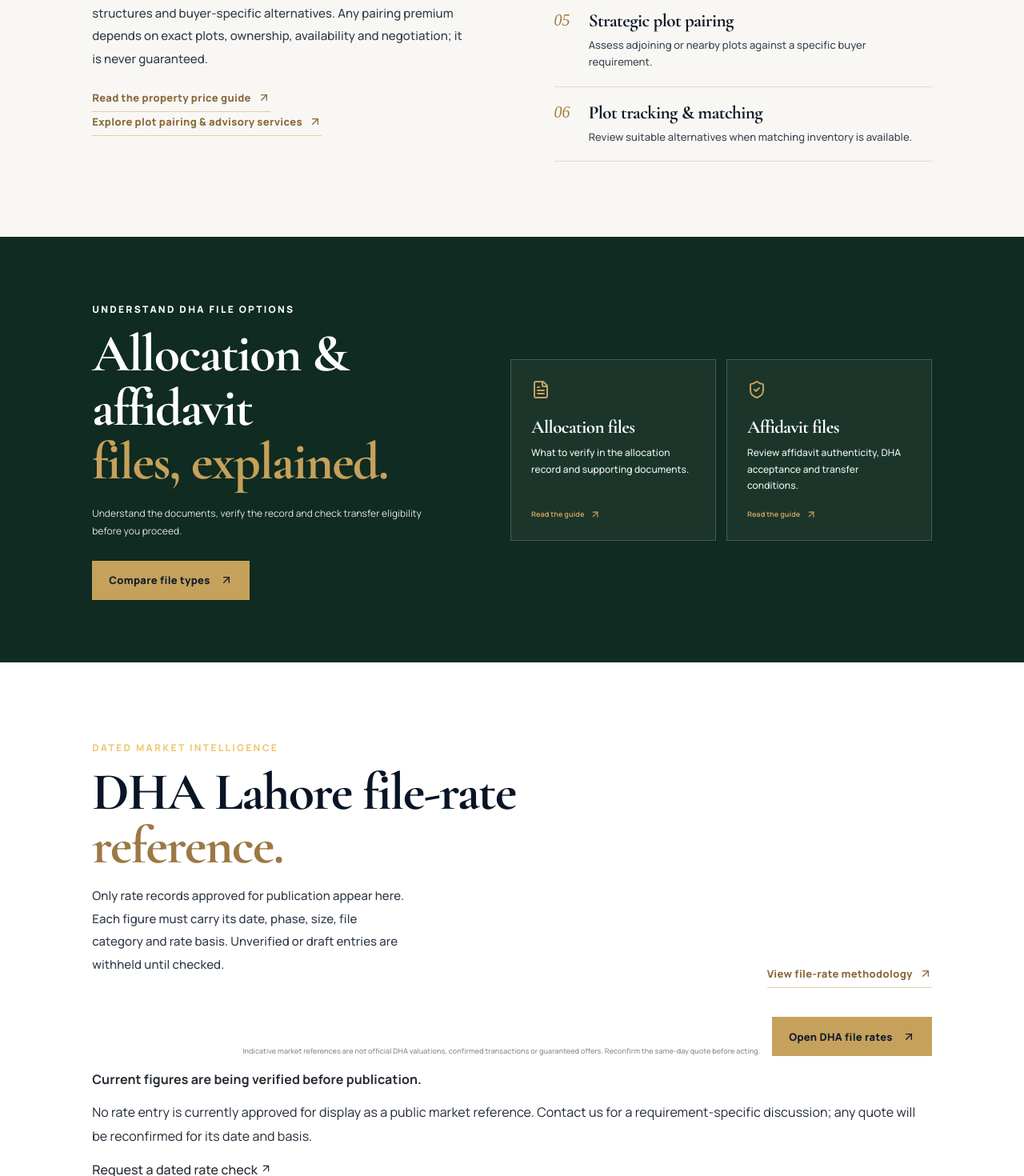
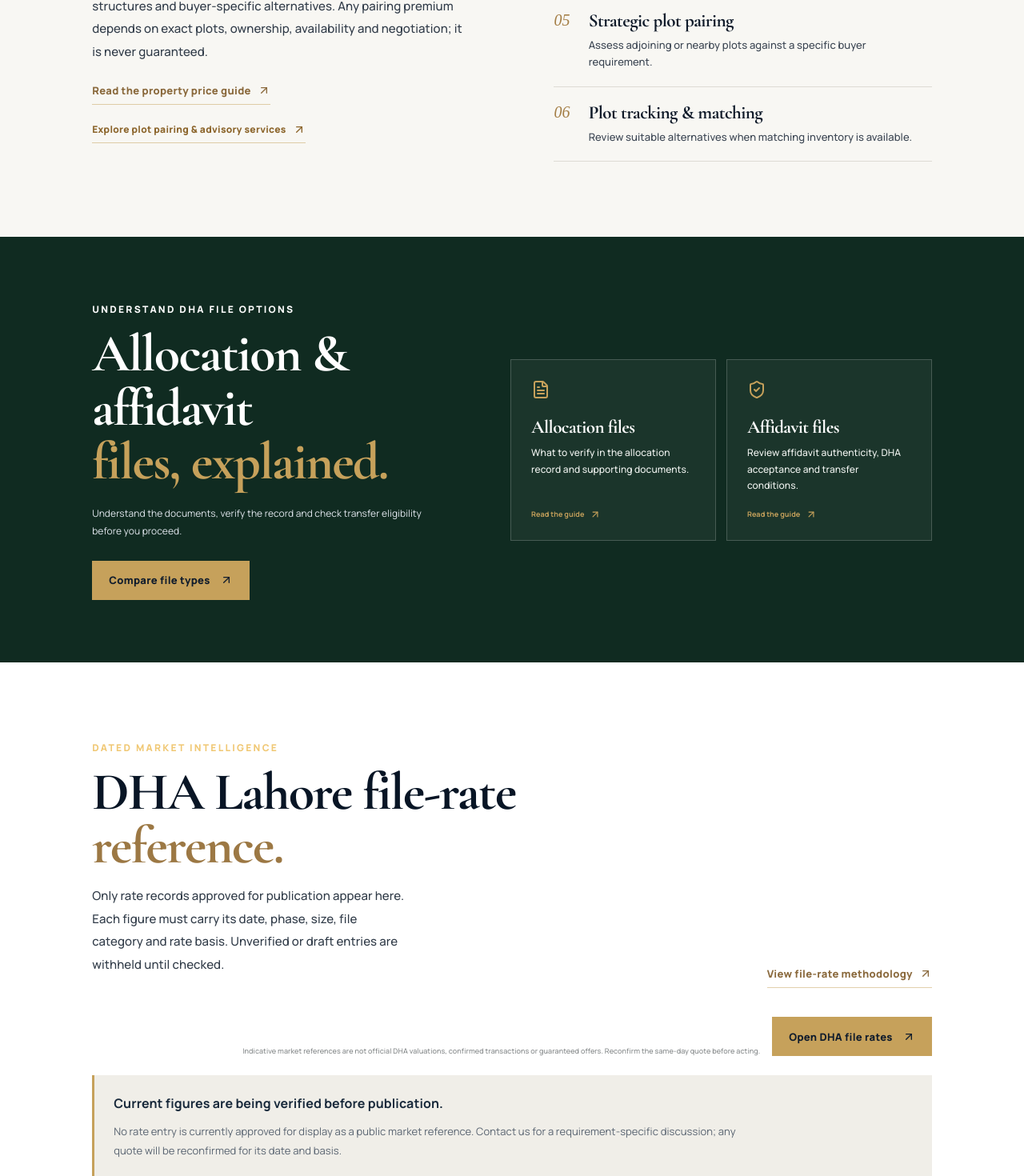
Before and after one commit to franklinctapley-del1122/zaighamproperties, a React (Vite) app: page / in a window 1280 px wide. Shown: the part 4532-6002 px from the top of the page at 80% size. Built offline with nearby package versions, Linux system fonts and the light colour scheme.

Commit message:
Style homepage rate verification and responsive cards

```diff
--- a/src/styles.css
+++ b/src/styles.css
@@ -572,3 +572,17 @@ td,.rate-table td,.aff-table td{font-size:14px;color:#202936;font-weight:500}
  .lux-search-button{grid-column:auto;width:100%}
 }
 @media(prefers-reduced-motion:reduce){.lux-hero-image{animation:none}}
+
+
+/* Homepage semantic rate preview and clear enquiry states */
+.lux-rate-preview{display:grid;grid-template-columns:repeat(3,minmax(0,1fr));gap:14px;margin-top:28px}
+.lux-rate-preview article{display:flex;flex-direction:column;gap:9px;padding:22px;background:#fff;border:1px solid #e6e1d7;min-width:0}
+.lux-rate-preview article>span,.lux-rate-preview article>small{font-size:11px;line-height:1.6;color:#68727d}
+.lux-rate-preview article>b{font-size:14px;color:#17283a}
+.lux-rate-preview article>strong{font:700 27px/1.1 var(--font-editorial);color:#9a7136}
+.lux-rate-empty{margin-top:24px;padding:24px;background:#f0eee8;border-left:3px solid #c6a15b}
+.lux-rate-empty>b{display:block;color:#17283a;font-size:16px}
+.lux-rate-empty p{max-width:780px;color:#596471;font-size:13px;line-height:1.8}
+.lux-rate-empty a,.lux-investment-specialist-link a{display:inline-flex;align-items:center;gap:8px;color:#8b642a;font-size:12px;font-weight:800}
+.lux-investment-specialist-link{display:block;margin-top:18px}
+@media(max-width:760px){.lux-rate-preview{grid-template-columns:1fr}.lux-rate-preview article{padding:18px}}
```
